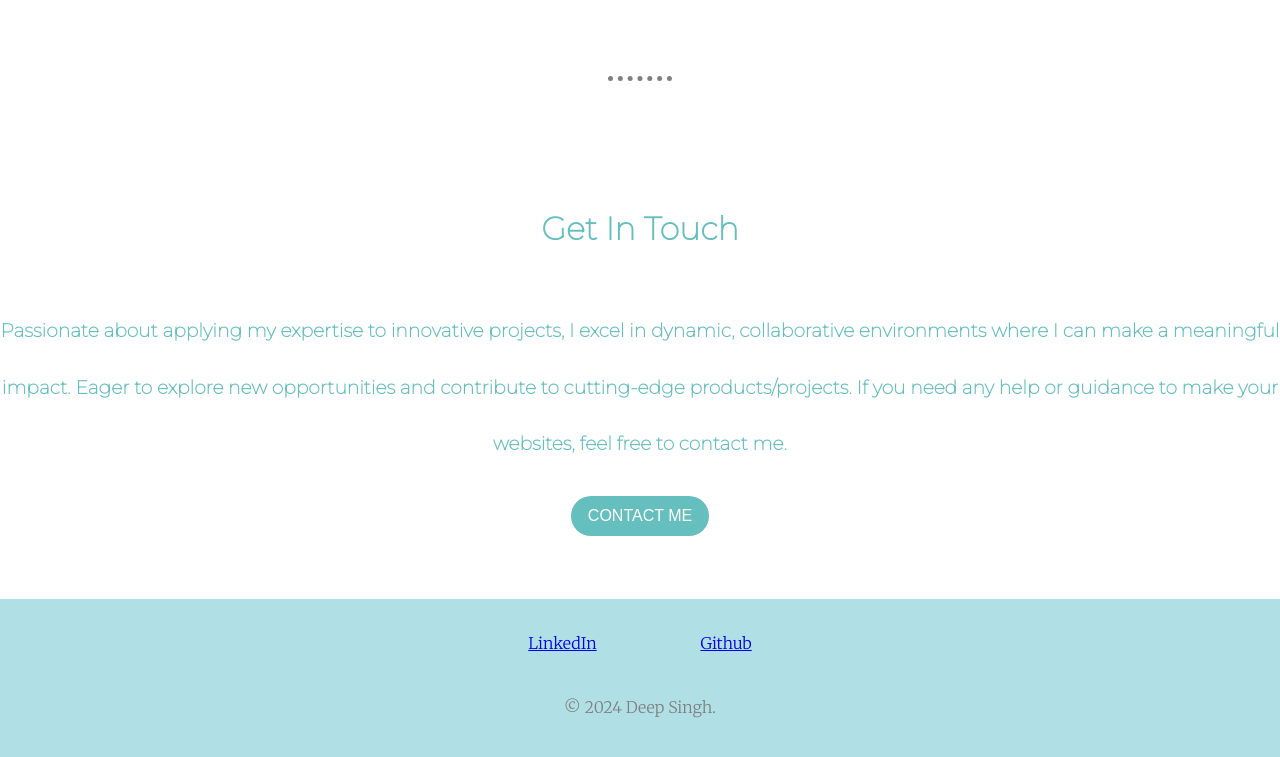
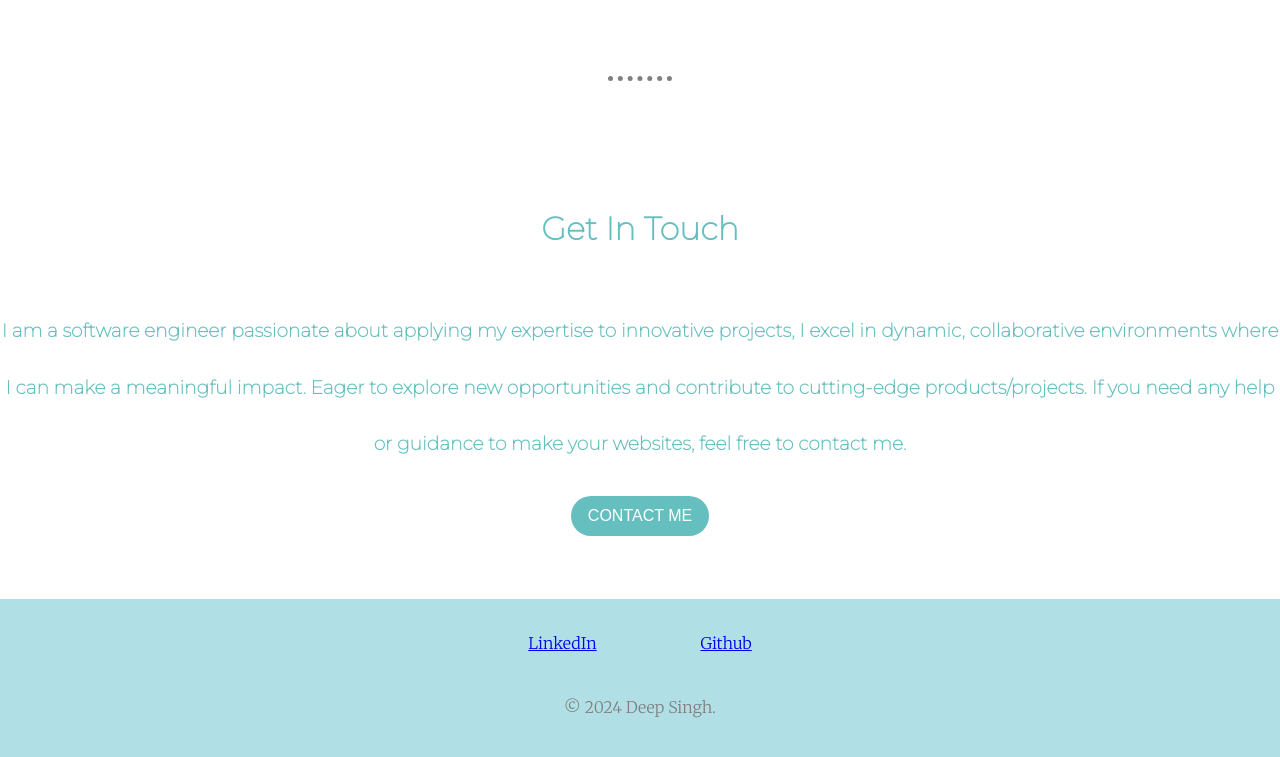
Before and after one commit to DeepCodeTech/personal-site, a plain HTML site: page index.html in a window 1280 px wide. Shown: the part 1963-2720 px from the top of the page. Drawn offline with Linux system fonts and the light colour scheme.

Commit message:
Update index.html

```diff
--- a/index.html
+++ b/index.html
@@ -38,7 +38,7 @@
   <hr>
   <div class="contact-me">
     <h2>Get In Touch</h2>
-    <h3>Passionate about applying my expertise to innovative projects, I excel in dynamic, collaborative environments where I can make a meaningful impact. Eager to explore new opportunities and contribute to cutting-edge products/projects. If you need any help or guidance to make your websites, feel free to contact me.</h3>
+    <h3>I am a software engineer passionate about applying my expertise to innovative projects, I excel in dynamic, collaborative environments where I can make a meaningful impact. Eager to explore new opportunities and contribute to cutting-edge products/projects. If you need any help or guidance to make your websites, feel free to contact me.</h3>
     <a href="mailto:singhdeep61100" class="BUTTON_OGV">CONTACT ME</a>
   </div>
 </div>
```
